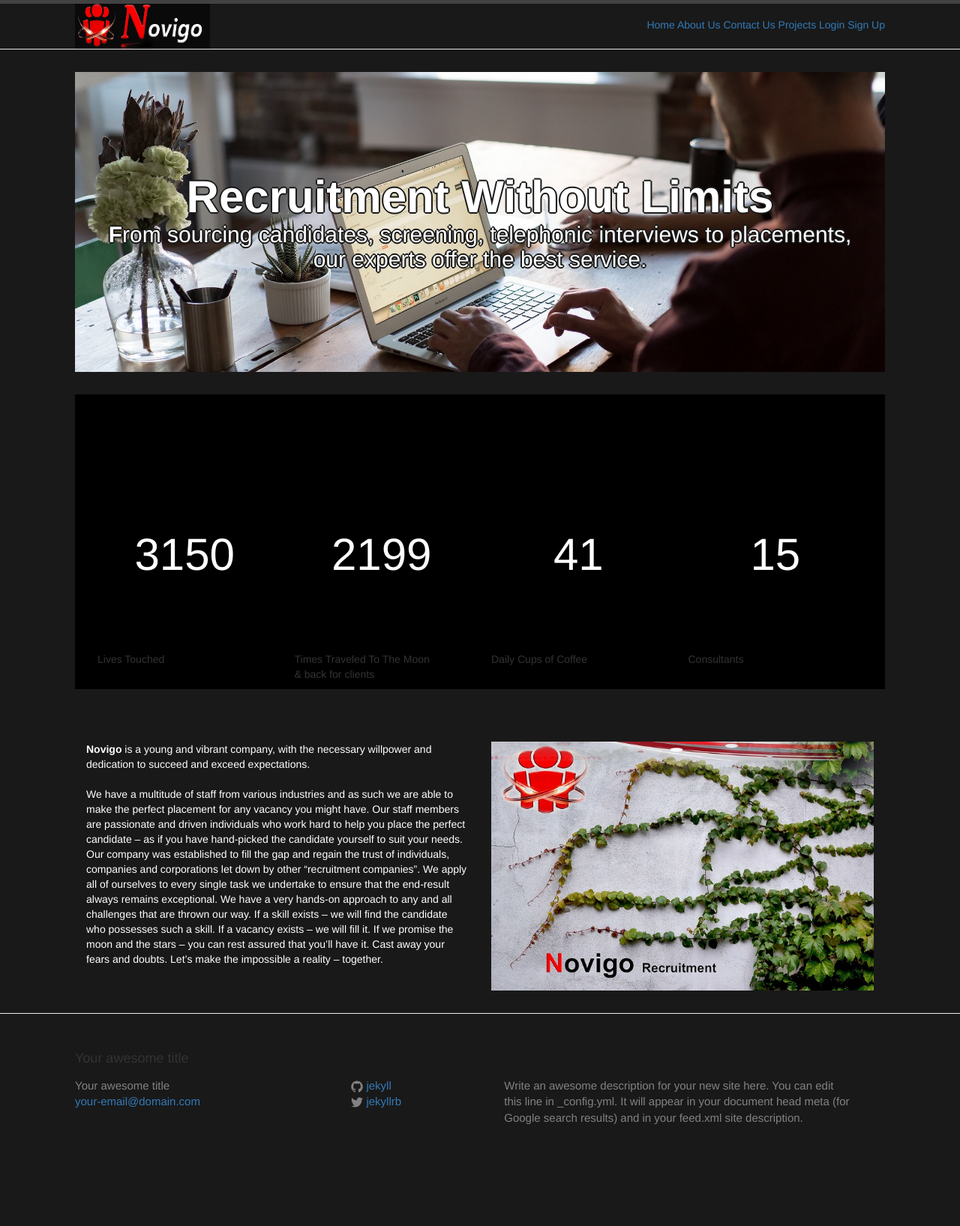
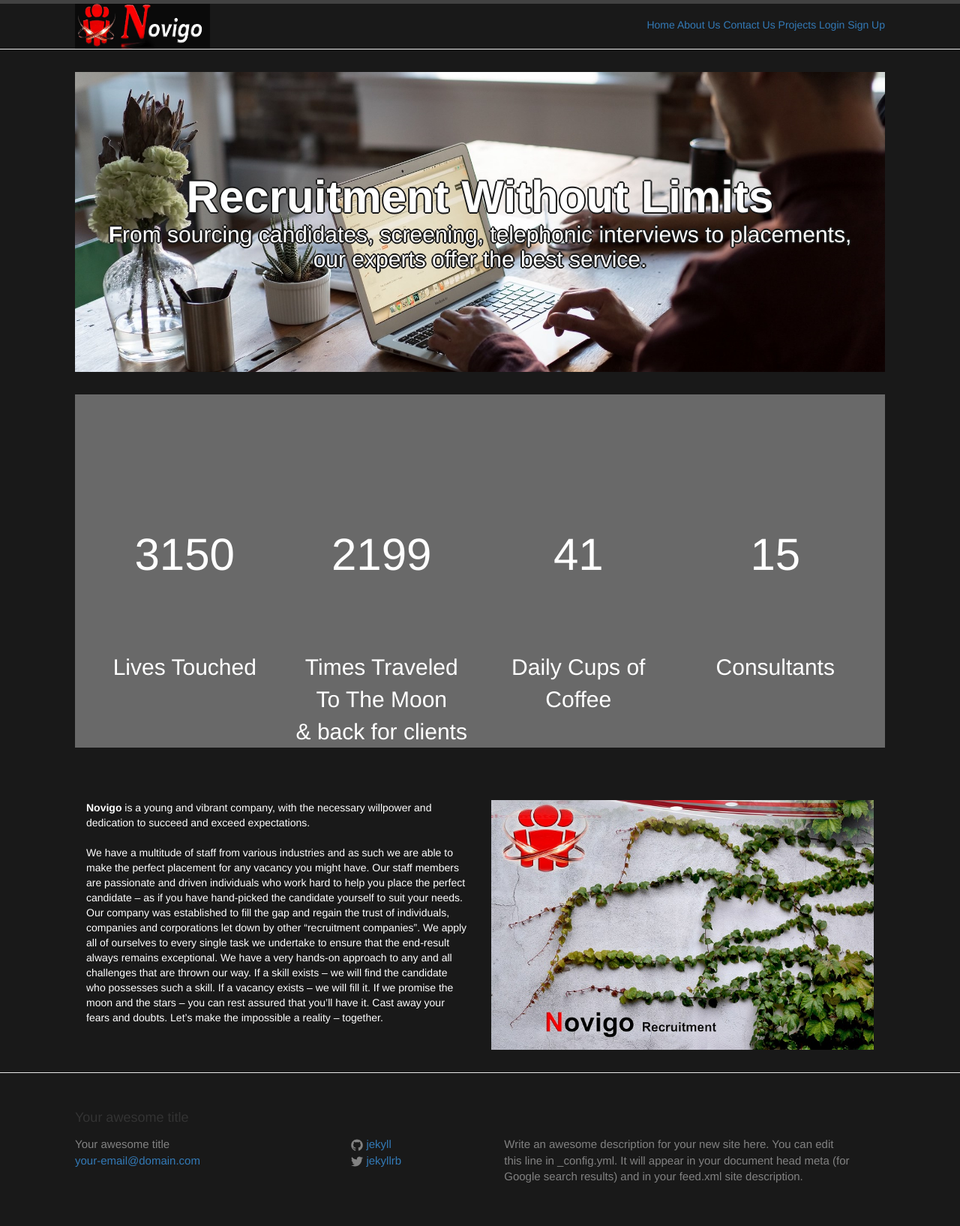
Before and after one commit to Hermankoch/hermankoch.github.io, a Jekyll site: the page built from index.html, in a window 1280 px wide. Shown: the whole page at 75% size. Built offline with Jekyll 4.4.1, drawn with Linux system fonts in a browser that asks for light colours; before the commit the page ends 1556 px from its top, so only the background shows below that.

Commit message:
Update index.html

```diff
--- a/index.html
+++ b/index.html
@@ -35,15 +35,15 @@
 
 <div class="container-fluid">
     <div class="row">
-      <div class="col-sm-12" style="background-color:black;">
+      <div class="col-sm-12" style="background-color:#696969;">
 
-        <div class="col-sm-3"><p class="LivesTouched"><br /><br />3150<br /><br /></p><p>Lives Touched</p>
+        <div class="col-sm-3"><p class="LivesTouched"><br /><br />3150<br /><br /></p><p class="LivesTouched2">Lives Touched</p>
         </div>
-        <div class="col-sm-3"><p class="LivesTouched"><br /><br />2199<br /><br /></p><p>Times Traveled To The Moon <br />&amp; back for clients</p>
+        <div class="col-sm-3"><p class="LivesTouched"><br /><br />2199<br /><br /></p><p class="LivesTouched2">Times Traveled To The Moon <br />&amp; back for clients</p>
         </div>
-        <div class="col-sm-3"><p class="LivesTouched"><br /><br />41<br /><br /></p><p>Daily Cups of Coffee</p>
+        <div class="col-sm-3"><p class="LivesTouched"><br /><br />41<br /><br /></p><p class="LivesTouched2">Daily Cups of Coffee</p>
         </div>
-        <div class="col-sm-3"><p class="LivesTouched"><br /><br />15<br /><br /></p><p>Consultants</p>
+        <div class="col-sm-3"><p class="LivesTouched"><br /><br />15<br /><br /></p><p class="LivesTouched2">Consultants</p>
         </div>
 
       </div>
```
